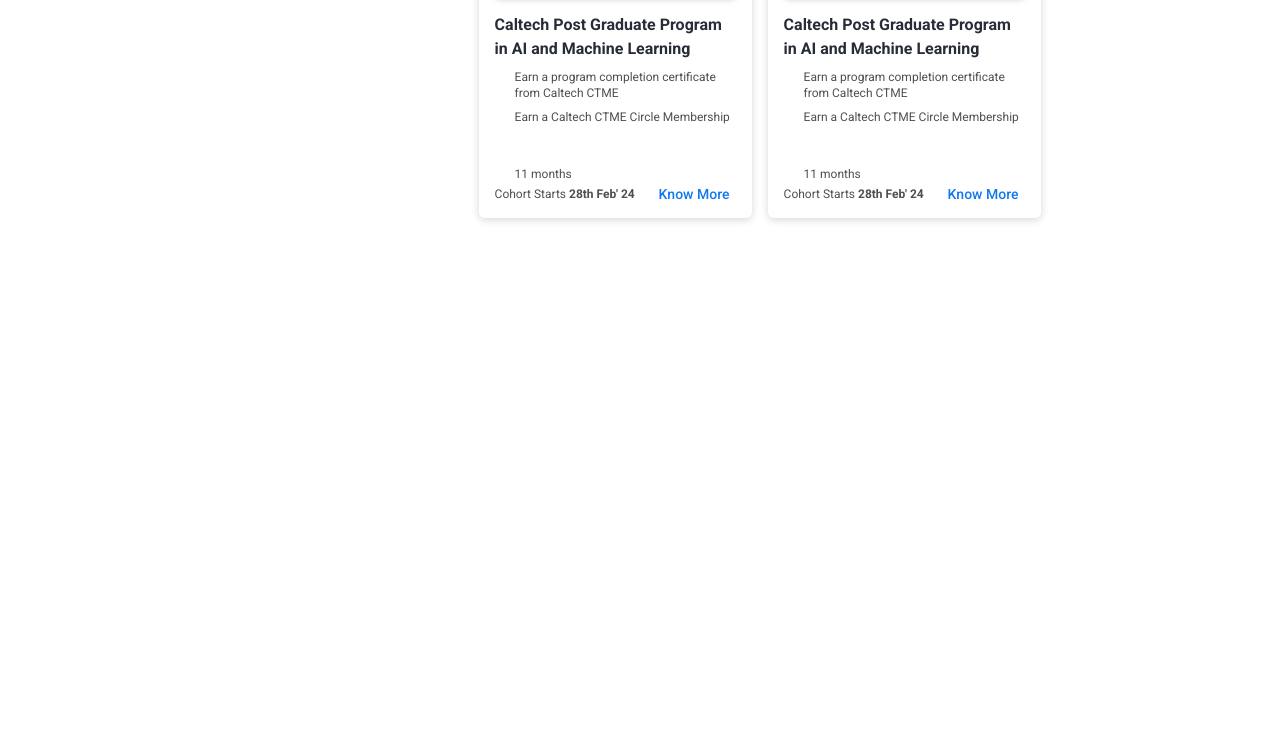
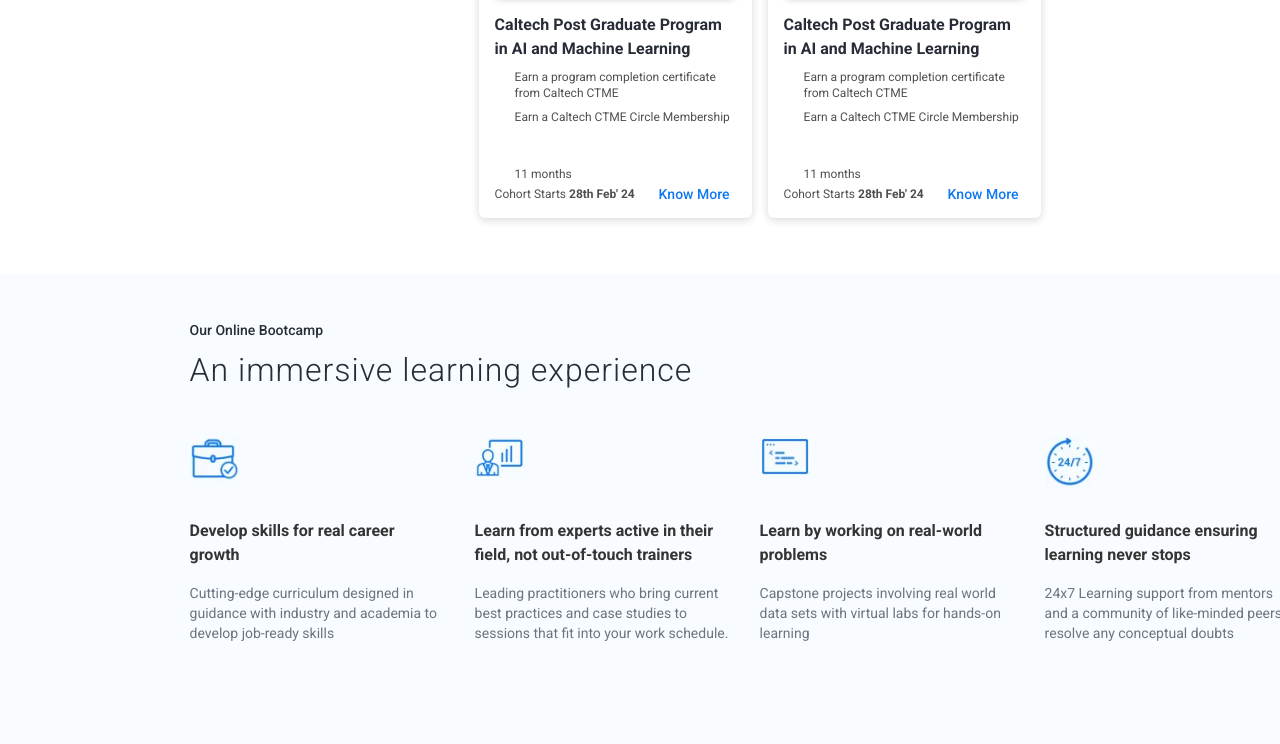
Before and after one commit to Shishir19999/Simplilearn, a plain HTML site: page index.html in a window 1280 px wide. Shown: the part 1944-2688 px from the top of the page. Before the commit the page ends 2218 px from the top, so only its background shows below. Drawn offline with Linux system fonts and the light colour scheme.

Commit message:
bootcamp

```diff
--- a/index.html
+++ b/index.html
@@ -179,6 +179,7 @@
     </header>
 
   <main>
+
       <div class="banner">
         <div class="container">
           <div class="banner-container">
@@ -212,6 +213,8 @@
           </div>
         </div>
       </div>
+
+
       <div class="career-partner">
         <div id="career-partner-content" class="container">
           <p>Partnering with world's leading universities and companies</p>
@@ -269,6 +272,7 @@
           </div>
         </div>
       </div>
+
 
       <div class="our-new-program">
         <div class="container">
@@ -352,6 +356,7 @@
                     </div>
                   </div>
                 </div>
+
                 <div class="right-category-cards">
                   <a href="" class="card">
                     <div class="card-body">
@@ -363,6 +368,42 @@
                         <div class="card-logo">
 
                           <img src="img/Caltech logo.svgz" alt="">
+                        </div>
+                        <h2>Caltech Post Graduate Program in AI and Machine Learning</h2>
+                        <div class="card-list">
+                      <p class> Earn a program completion certificate from Caltech CTME</p>
+                      <p class> Earn a Caltech CTME Circle Membership</p>
+                    </div>
+                  </div>
+
+                </div>
+
+                <div class="card-schedule">
+                  <div class="card-left">
+                    <span class="month">11 months</span>
+                    <span class="cohort">Cohort Starts
+                      <b>28th Feb' 24</b>
+                    </span>
+                  </div>
+                  <div class="card-right">
+
+                    <span class="know-more">
+                      Know More
+                    </span>
+
+                  </div>
+                </div>
+              </a>
+              <a href="" class="card">
+                <div class="card-body">
+                  <div class="card-banner">
+                    <img src="img/umass-building.avif" alt="">
+
+                  </div>-
+                  <div class="card-info">
+                    <div class="card-logo">
+
+                     <img src="img/umass-logo.svgz" alt="">
                     </div>
                     <h2>Caltech Post Graduate Program in AI and Machine Learning</h2>
                     <div class="card-list">
@@ -605,46 +646,67 @@
                     </div>
                   </div>
                 </a>
-              <a href="" class="card">
-                <div class="card-body">
-                   <div class="card-banner">
-                    <img src="img/caltech office.avif" alt="">
-
-                  </div>-
-                 <div class="card-info">
-                    <div class="card-logo">
-
-                     <img src="img/Caltech logo.svgz" alt="">
               </div>
-                    <h2>Caltech Post Graduate Program in AI and Machine Learning</h2>
-                    <div class="card-list">
-                      <p class> Earn a program completion certificate from Caltech CTME</p>
-                      <p class> Earn a Caltech CTME Circle Membership</p>
+            </div>
           </div>
         </div>
 
+
+        <div class="bootcamp">
+          <div class="container">
+            <span>
+              Our Online Bootcamp
+
+            </span>
+            <h2>An immersive learning experience
+            </h2>
+            <ul>
+              <li>
+                <div class="bootcamp-img">
+                  <img src="img/suitcase-bootcamp.webp">
                 </div>
+                <div class="bootcamp-info">
+                  <h4>Develop skills for real career growth</h4>
+                  <p>Cutting-edge curriculum designed in guidance with industry
+                    and academia to develop job-ready skills
 
-                <div class="card-schedule">
-                  <div class="card-left">
-                    <span class="month">11 months</span>
-                    <span class="cohort">Cohort Starts
-                      <b>28th Feb' 24</b>
-                    </span>
+                  </p></div>
+              </li>
+              <li>
+                <div class="bootcamp-img">
+                  <img src="img/stats-bootcamp.webp">
                 </div>
-                  <div class="card-right">
+                <div class="bootcamp-info">
+                  <h4>Learn from experts active in their field, not out-of-touch trainers</h4>
+                  <p>Leading practitioners who bring current best practices and
+                    case studies to sessions that fit into your work schedule.
 
-                      <span class="know-more">
-                        Know More
-                      </span>
+                  </p></div>
+              </li>
+              <li>
+                <div class="bootcamp-img">
+                  <img src="img/real-world-bootcamp.webp">
+                </div>
+                <div class="bootcamp-info">
+                  <h4>Learn by working on real-world problems</h4>
+                  <p>Capstone projects involving real world
+                    data sets with virtual labs for hands-on learning
 
+                  </p></div>
+              </li>
+              <li>
+                <div class="bootcamp-img">
+                  <img src="img/time-bootcamp.webp">
                 </div>
-                </div>
-              </a>
+                <div class="bootcamp-info">
+                  <h4>Structured guidance ensuring learning never stops</h4>
+                  <p>24x7 Learning support from mentors and a community
+                    of like-minded peers to resolve any conceptual doubts
 
+                  </p></div>
+              </li>
 
-            </div>
-          </div>
+            </ul>
           </div>
         </div>
       </main>
--- a/style.scss
+++ b/style.scss
@@ -16,7 +16,6 @@
 // }
 
 body {
-  height: 1500px;
   margin: 0;
 }
 
@@ -646,8 +645,12 @@
         a {
           cursor: pointer;
           text-decoration: none;
+          transition: box-shadow 0.3s ease;
         }
+        :hover{
 
+          box-shadow: 0px 4px 8px 0px rgba(0, 0, 0, .16);
+        }
         .card {
           width: 273px;
           display: inline-block;
@@ -655,9 +658,9 @@
           border-radius: 6px;
           background: #fff;
           padding-bottom: 0 0 52px;
+          box-shadow: 0px 2px 8px 0px rgba(0, 0, 0, .16);
           position: relative;
           height: 392px;
-          box-shadow: 0px 2px 8px 0px rgba(0, 0, 0, .16);
           margin: 0 16px 16px 0;
 
           .card-body {
@@ -666,7 +669,7 @@
             cursor: pointer;
             display: block;
             display: flex;
-            flex-direction: column;
+            flex-direction: row;
 
             .card-banner {
               width: 100%;
@@ -804,4 +807,87 @@
       }
     }
   }
+
+ .bootcamp{
+  height:421.64px;
+  background: #f8fbff;
+  padding-bottom: 48px;
+  span{
+    margin:48px 0 0 0;
+    font-size: 14px;
+    font-weight: 500;
+    color:$primary_text_color;
+    line-height: normal;
+    display: inline-block;
+    font-family: 'roboto', sans-serif;
+  }
+  h2{
+    margin:12px 0 0 0;
+    font-size: 32px;
+    font-weight: 300;
+    color:$primary_text_color;
+    line-height: normal;
+    letter-spacing: 1px;
+    font-family: 'roboto', sans-serif;
+
+  }
+  ul{
+    display:flex;
+    flex-direction: row;
+    margin-top: 48px;
+    padding-left: 0;
+    max-width: 100%;
+    margin-bottom: 0;
+    list-style: none;
+    li:first-child
+     {
+      margin-top: 0;
+  }
+  li{
+    width:285px;
+    height:206.04px;
+    display: inline-block;
+    vertical-align: top;
+    position: relative;
+    .bootcamp-img{
+      height: 82px;
+      display: inline-block;
+      vertical-align: top;
+      img{
+        width:50px;
+        vertical-align: top;
+        height: auto;
+        border-style: none;
+    }
+  }
+  .bootcamp-info{
+    width:255px;
+    height:124.04px;
+    padding-left: 0;
+    display: block;
+    h4{
+      font-size:16px;
+      color:#343434;
+      font-family: 'roboto',sans-serif;
+      margin-top: 0;
+      font-weight: 700;
+      line-height: 1.5;
+      width: 100%;
+      max-width: 262px;
+      margin-bottom: 0;
+    }
+    p{
+      font-size:14px;
+      font-family: 'roboto',sans-serif;
+      color:#6C7480;
+      margin:16px 0 0;
+      line-height: 1.43;
+
+    }
+  }
+  }
+
+ }
+
 }
+}
```
Also changed, not shown: CSS/style.css, img/axel-logo.png (added), img/real-world-bootcamp.webp (added), img/stats-bootcamp.webp (added), img/suitcase-bootcamp.webp (added), img/time-bootcamp.webp (added), img/umass-building.avif (renamed from img/umass.avif), 3 other files. Lines whose indentation alone changed are shown as unchanged.
